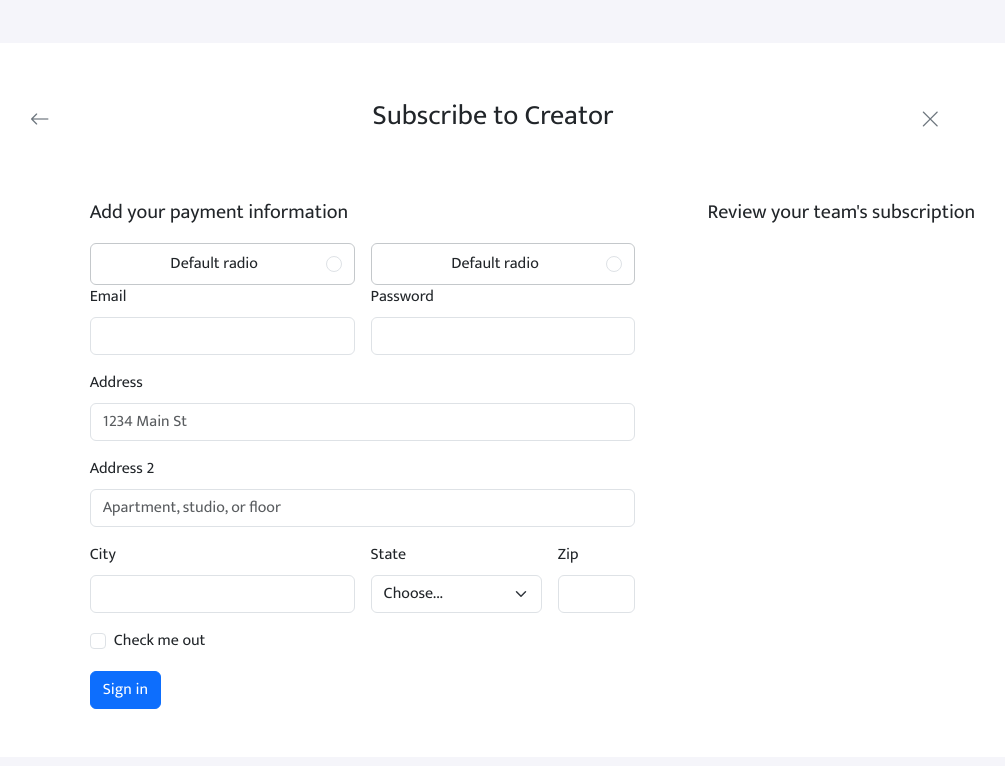
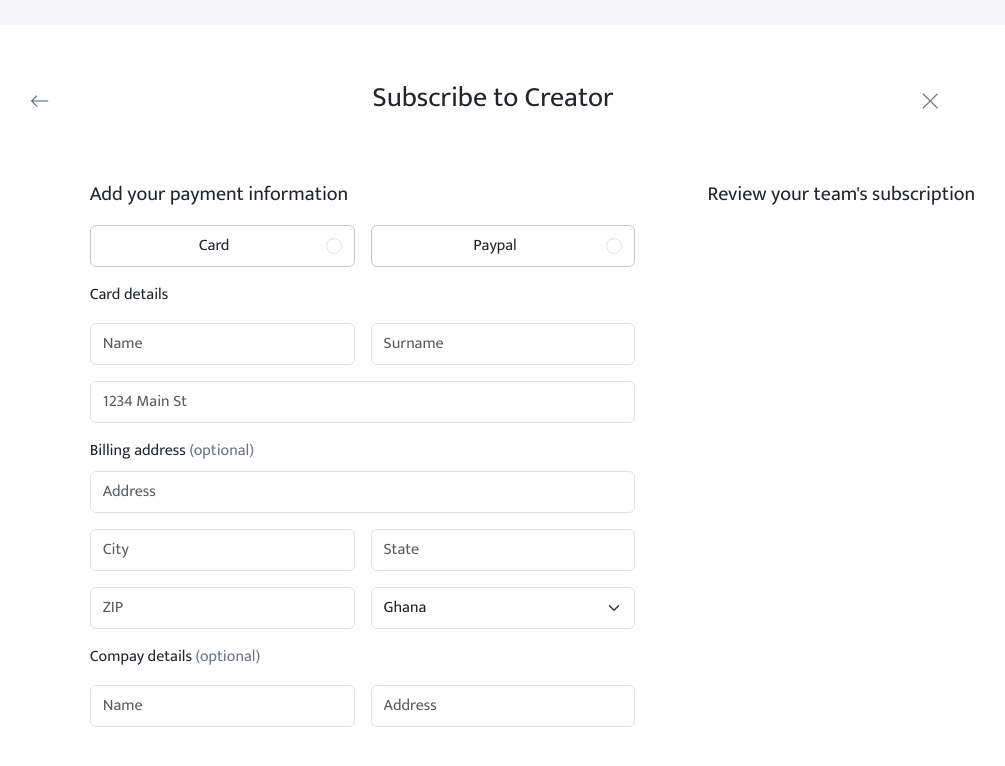
Before and after one commit to Dhrego/checkout, a React (Vite) app: page / in a window 1280 px wide. Shown: the top 766 px of the page, without its empty margins (147-1152 px from the left). Built offline with nearby package versions, Linux system fonts and the light colour scheme.

Commit message:
Empty-Commit

```diff
--- a/src/App.jsx
+++ b/src/App.jsx
@@ -1,4 +1,4 @@
-import "./App.css";
+import "./App.scss";
 
 function App() {
   return (
@@ -16,8 +16,8 @@ function App() {
               </a>
             </div>
           </nav>
-          <div className="container mx-5 row">
-            <div className="col me-5">
+          <div className="container-md ms-md-5 row">
+            <div className="col-md me-5">
               <p className="fs-5">Add your payment information</p>
 
               {/* <div className="form-check row p-2">
@@ -35,12 +35,12 @@ function App() {
                 </label>
               </div> */}
               <div className="">
-                <div className="d-flex gap-3">
+                <div className="col-md d-flex gap-3">
                   <label
                     class="btn border-secondary-subtle py-2 col form-check-label"
                     for="flexRadioDefault1"
                   >
-                    <span>Default radio</span>
+                    <span>Card</span>
                     <input
                       class="form-check-input float-end"
                       type="radio"
@@ -52,7 +52,7 @@ function App() {
                     class="btn border-secondary-subtle py-2 col form-check-label"
                     for="flexRadioDefault2"
                   >
-                    <span>Default radio</span>
+                    <span>Paypal</span>
                     <input
                       class="form-check-input float-end"
                       type="radio"
@@ -63,86 +63,100 @@ function App() {
                 </div>
               </div>
 
-              <form className="row g-3">
+              <form className="row mt-3 g-3">
+                <p className="fs-6 m-0">Card details</p>
                 <div className="col-md-6">
-                  <label for="inputEmail4" className="form-label">
-                    Email
-                  </label>
                   <input
-                    type="email"
-                    className="form-control"
+                    type="text"
+                    className="form-control py-2"
                     id="inputEmail4"
+                    placeholder="Name"
                   />
                 </div>
                 <div className="col-md-6">
-                  <label for="inputPassword4" className="form-label">
-                    Password
-                  </label>
                   <input
-                    type="password"
-                    className="form-control"
+                    type="text"
+                    className="form-control py-2"
                     id="inputPassword4"
+                    placeholder="Surname"
                   />
                 </div>
                 <div className="col-12">
-                  <label for="inputAddress" className="form-label">
-                    Address
-                  </label>
                   <input
                     type="text"
-                    className="form-control"
+                    className="form-control py-2"
                     id="inputAddress"
                     placeholder="1234 Main St"
                   />
                 </div>
                 <div className="col-12">
                   <label for="inputAddress2" className="form-label">
-                    Address 2
+                    Billing address{" "}
+                    <span className="text-secondary">(optional)</span>
                   </label>
                   <input
                     type="text"
-                    className="form-control"
+                    className="form-control py-2"
                     id="inputAddress2"
-                    placeholder="Apartment, studio, or floor"
+                    placeholder="Address"
                   />
                 </div>
                 <div className="col-md-6">
-                  <label for="inputCity" className="form-label">
-                    City
-                  </label>
-                  <input type="text" className="form-control" id="inputCity" />
+                  <input
+                    type="text"
+                    className="form-control py-2"
+                    id="inputCity"
+                    placeholder="City"
+                  />
                 </div>
-                <div className="col-md-4">
-                  <label for="inputState" className="form-label">
-                    State
-                  </label>
-                  <select id="inputState" className="form-select">
-                    <option selected>Choose...</option>
-                    <option>...</option>
+                <div className="col-md-6">
+                  <input
+                    type="text"
+                    className="form-control py-2"
+                    id="inputState"
+                    placeholder="State"
+                  />
+                </div>
+                <div className="col-md-6">
+                  <input
+                    type="text"
+                    className="form-control py-2"
+                    id="inputZip"
+                    placeholder="ZIP"
+                  />
+                </div>
+                <div className="col-md-6">
+                  <select
+                    class="form-select py-2"
+                    aria-label="Default select example"
+                  >
+                    <option selected>Ghana</option>
+                    <option value="1">United States</option>
+                    <option value="2">Italy</option>
+                    <option value="3">Japan</option>
                   </select>
                 </div>
-                <div className="col-md-2">
-                  <label for="inputZip" className="form-label">
-                    Zip
-                  </label>
-                  <input type="text" className="form-control" id="inputZip" />
+
+                <p className="mb-0">
+                  Compay details{" "}
+                  <span className="text-secondary">(optional)</span>
+                </p>
+                <div className="col-md-6">
+                  <input
+                    type="text"
+                    className="form-control py-2"
+                    id="inputEmail4"
+                    placeholder="Name"
+                  />
                 </div>
-                <div className="col-12">
-                  <div className="form-check">
-                    <input
-                      className="form-check-input"
-                      type="checkbox"
-                      id="gridCheck"
-                    />
-                    <label className="form-check-label" for="gridCheck">
-                      Check me out
-                    </label>
-                  </div>
-                </div>
-                <div className="col-12">
-                  <button type="submit" className="btn btn-primary">
-                    Sign in
-                  </button>
+                <div className="col-md-6">
+                  <input
+                    type="text"
+                    maxLength={20}
+                    className="form-control py-2"
+                    id="inputNumber"
+                    placeholder="Address"
+                  />
                 </div>
               </form>
             </div>
--- a/src/App.css
+++ b/src/App.scss
@@ -3,7 +3,7 @@
 }
 .form-check-input:checked {
   background-color: blueviolet !important;
-  border: none;
+  border: none !important;
 }
 /* .form-check-input:focus {
   border-color: #ced4da !important;
```
